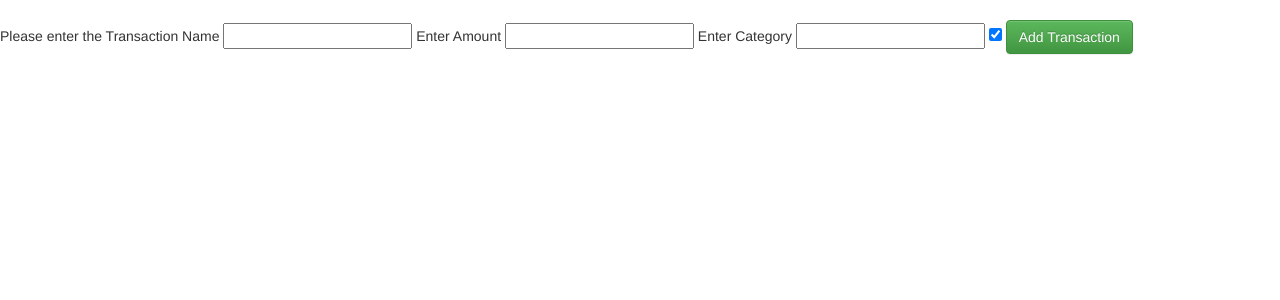
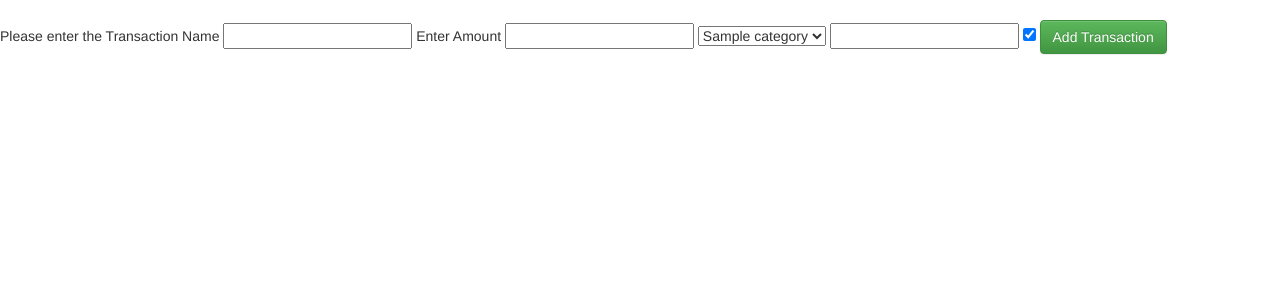
Before and after one commit to iamads/miniature-pancake, a Django app: page /expensemanager/addtransaction/ in a window 1280 px wide. Shown: the part 52-352 px from the top of the page. Run offline with Django 3.2, Linux system fonts and the light colour scheme; a user stored in the database is signed in; tables that the repository leaves empty hold one stand-in row (values such as "Sample post"); parts of the project's set-up code (start-up, migrations or seed data) failed here and were passed over; some libraries are stand-ins or nearby versions.

Commit message:
Added select for category + date picker etc

```diff
--- a/expensemanager/forms.py
+++ b/expensemanager/forms.py
@@ -1,24 +1,32 @@
 from django import forms
 from expensemanager.models import Transaction, Category
+categories = Category.objects.all()
+category_choices = tuple([(i,i) for i in categories])
 
 
 class CategoryForm(forms.ModelForm):
-    name= forms.CharField(max_length = 50, help_text="Please enter the category name")
+    name = forms.CharField(
+        max_length=50,
+     help_text="Please enter the category name")
     public = forms.CheckboxInput()
 
-
     class Meta:
-        model=Category
-        fields = ('name','public')
+        model = Category
+        fields = ('name', 'public')
 
 
 class TransactionForm(forms.ModelForm):
-    name = forms.CharField(max_length=300, help_text="Please enter the Transaction Name")
+    name = forms.CharField(
+        max_length=300,
+     help_text="Please enter the Transaction Name")
     amount = forms.IntegerField(help_text="Enter Amount")
-    category = forms.CharField(max_length=50, help_text="Enter Category")
+    category = forms.ChoiceField(widget=forms.Select, choices=category_choices)
     is_debit = forms.CheckboxInput()
-
+    transaction_date = forms.DateInput()
 
     class Meta:
         model = Transaction
-        fields = ('name','amount','category','is_debit')
+        exclude = ('userid',)
+        widgets = {
+            'transaction_date': forms.DateInput(attrs={'class': 'datepicker'}),
+            }
--- a/expensemanager/models.py
+++ b/expensemanager/models.py
@@ -1,13 +1,14 @@
 from django.db import models
 from datetime import datetime
 # Create your models here.
-
+categories = Category.objects.all()
+category_choice = tuple([(i,i) for i in categories])
 class Transaction(models.Model):
     userid= models.IntegerField()
     name = models.CharField(max_length=300)
     amount = models.FloatField(default=0.00)
     category = models.CharField(max_length=50, blank=True)
-    transaction_date = models.DateTimeField(auto_now_add=True)   # change this to be able to select date
+    transaction_date = models.DateField()   # change this to be able to select date
     is_debit = models.BooleanField(default=True)
 
 
--- a/templates/base.html
+++ b/templates/base.html
@@ -7,6 +7,9 @@
     <link rel="stylesheet" href={% static "css/bootstrap.min.css" %}>
     <link rel="stylesheet" href={% static "css/bootstrap-theme.min.css" %}>
     <link rel="stylesheet" href={% static "font-awesome/css/font-awesome.min.css" %}>
+    <link rel="stylesheet" href="http://code.jquery.com/ui/1.10.3/themes/smoothness/jquery-ui.css" />
+    <script src="http://code.jquery.com/jquery-1.9.1.js"></script>
+    <script src="http://code.jquery.com/ui/1.10.3/jquery-ui.js"></script>
     <title>{% block title %}Expense Manager{% endblock %}</title>
 </head>
 
```
